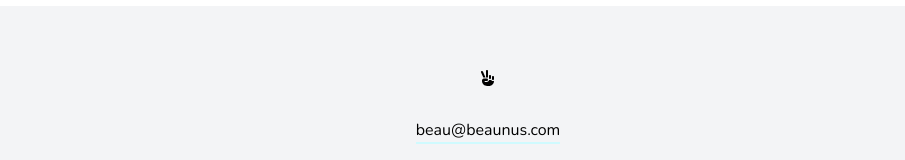
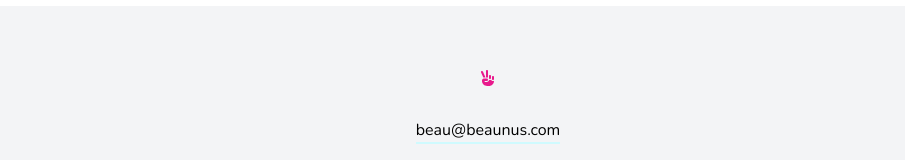
Before and after one commit to beaunus/beaunus.com, a Next.js app: page / in a window 1280 px wide. Shown: the part 4195-4355 px from the top of the page, without its empty margins (152-1057 px from the left). Built offline with nearby package versions, Linux system fonts and the light colour scheme.

Commit message:
feature: color handPeace icon

```diff
--- a/pages/index.tsx
+++ b/pages/index.tsx
@@ -24,6 +24,7 @@ const Header: React.FC = () => (
       alt="Beaunus Logo"
       height={25}
       priority={true}
+      quality={100}
       src={Logos.BeaunusPixels}
       width={119.25}
     />
@@ -67,7 +68,7 @@ const TitleSection: React.FC = () => (
 
 const Footer: React.FC = () => (
   <footer className="flex flex-col shrink-0 gap-8 justify-evenly items-center py-16 px-5 even:mt-2 w-full even:bg-gray-100">
-    <FontAwesomeIcon icon={faHandPeace} />
+    <FontAwesomeIcon color="rgb(232,25,140)" icon={faHandPeace} />
     <HighlightedLink href="mailto:beau@beaunus.com" label="beau@beaunus.com" />
     <div className="flex flex-wrap gap-8 justify-center">
       <HighlightedLink
```
